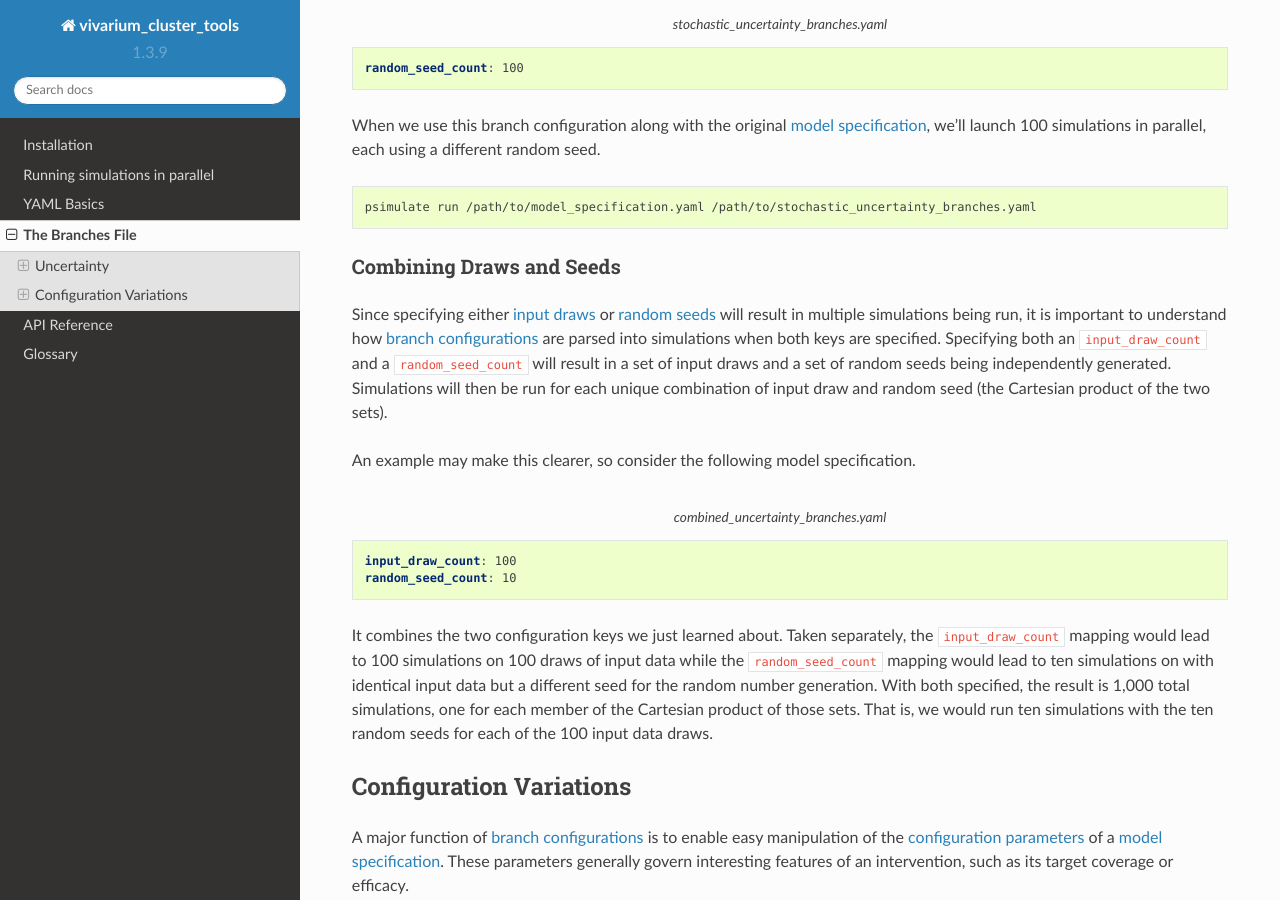
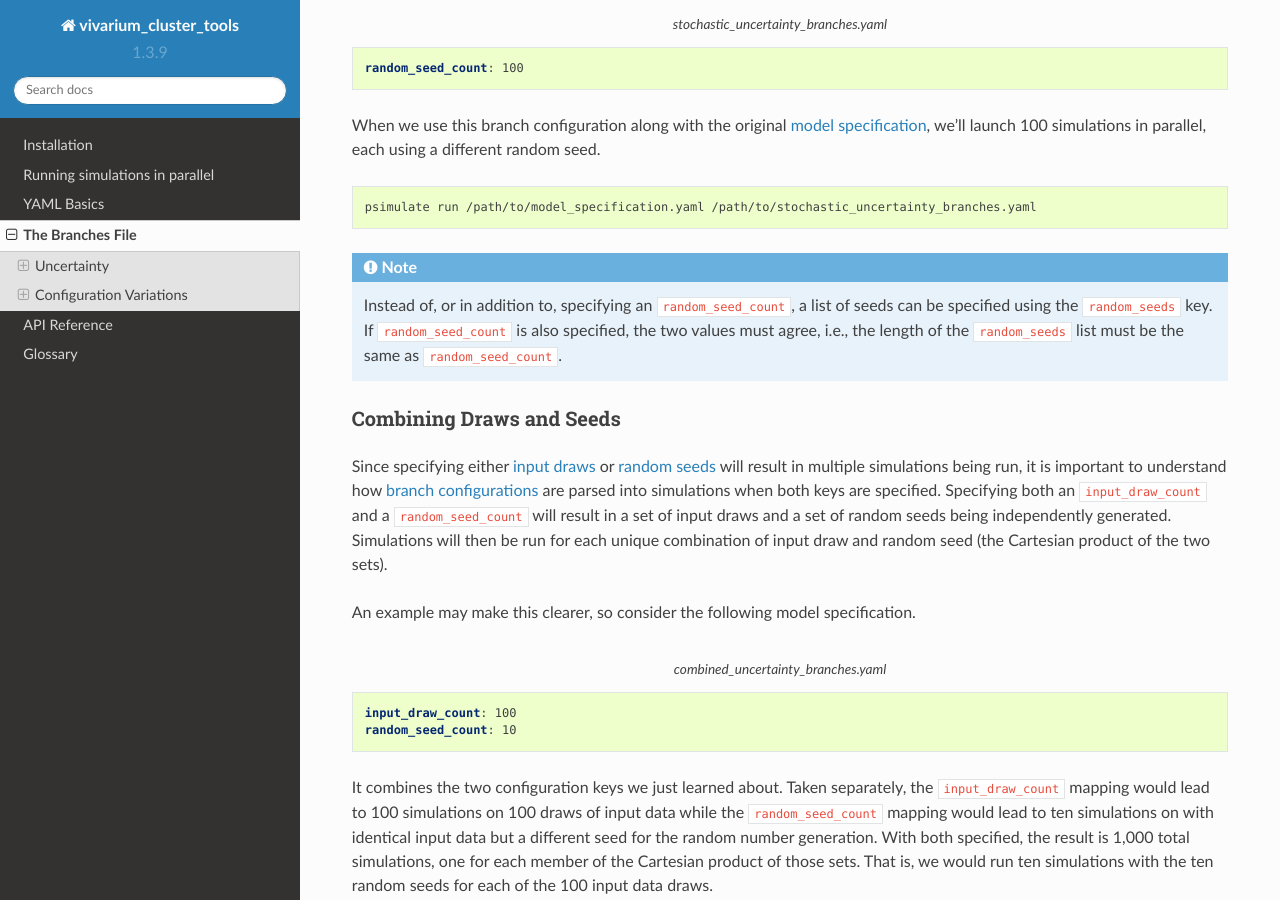
Before and after one commit to ihmeuw/vivarium_cluster_tools, a Sphinx documentation site: the page built from docs/source/branch.rst, in a window 1280 px wide and 900 px high, scrolled down 2269 px. Built offline with Sphinx 7.4.7 and the Read the Docs theme 2.0.0, drawn with Linux system fonts in a browser that asks for light colours.

Commit message:
Add documentation note

```diff
--- a/docs/source/branch.rst
+++ b/docs/source/branch.rst
@@ -101,6 +101,10 @@ we'll launch 100 simulations in parallel, each using a different random seed.
 
   psimulate run /path/to/model_specification.yaml /path/to/stochastic_uncertainty_branches.yaml
 
+.. note::
+    Instead of, or in addition to, specifying an ``random_seed_count``, a list of seeds can be specified using the
+    ``random_seeds`` key. If ``random_seed_count`` is also specified, the two values must agree, i.e., the
+    length of the ``random_seeds`` list must be the same as ``random_seed_count``.
 
 Combining Draws and Seeds
 ^^^^^^^^^^^^^^^^^^^^^^^^^
```
